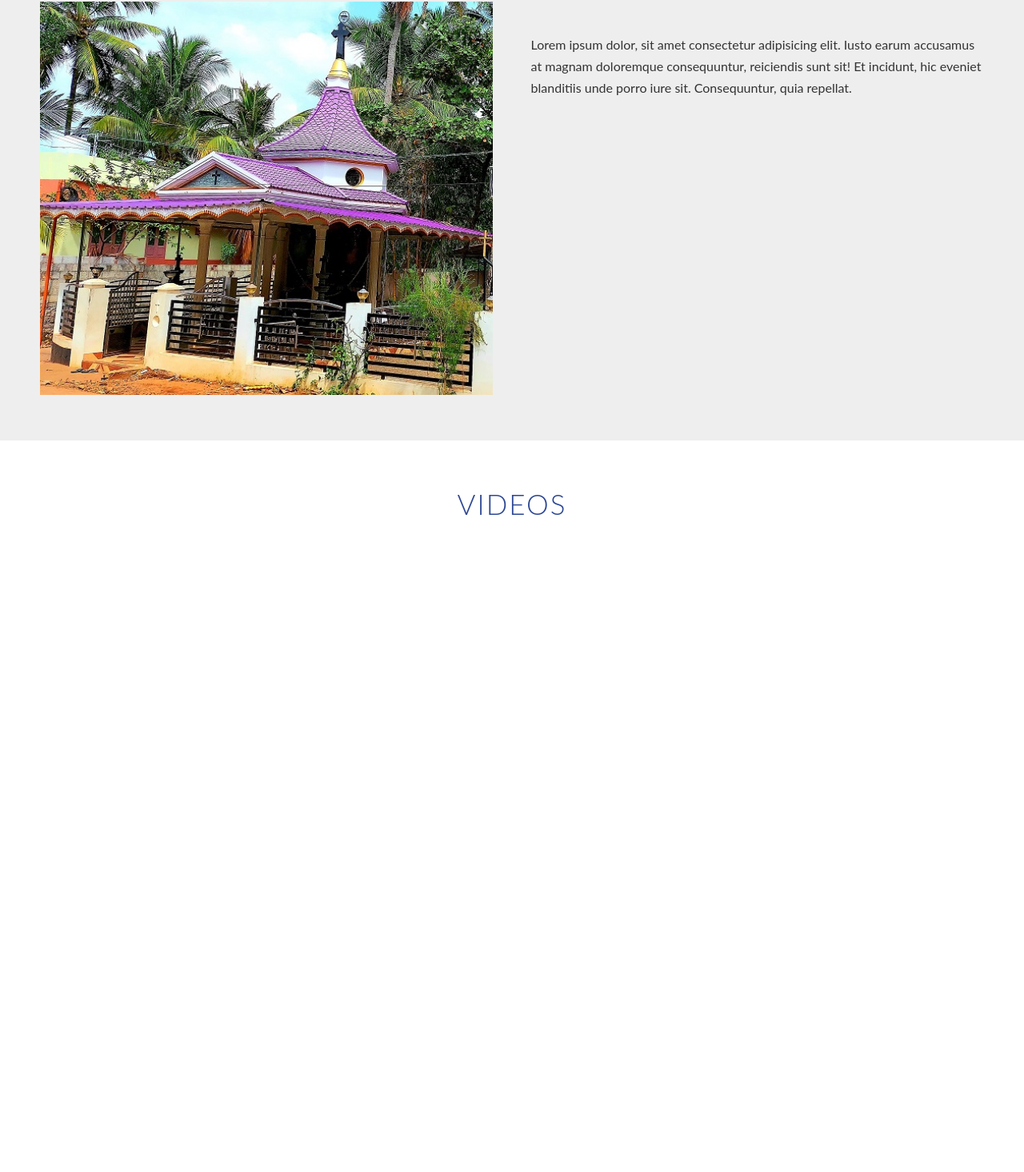
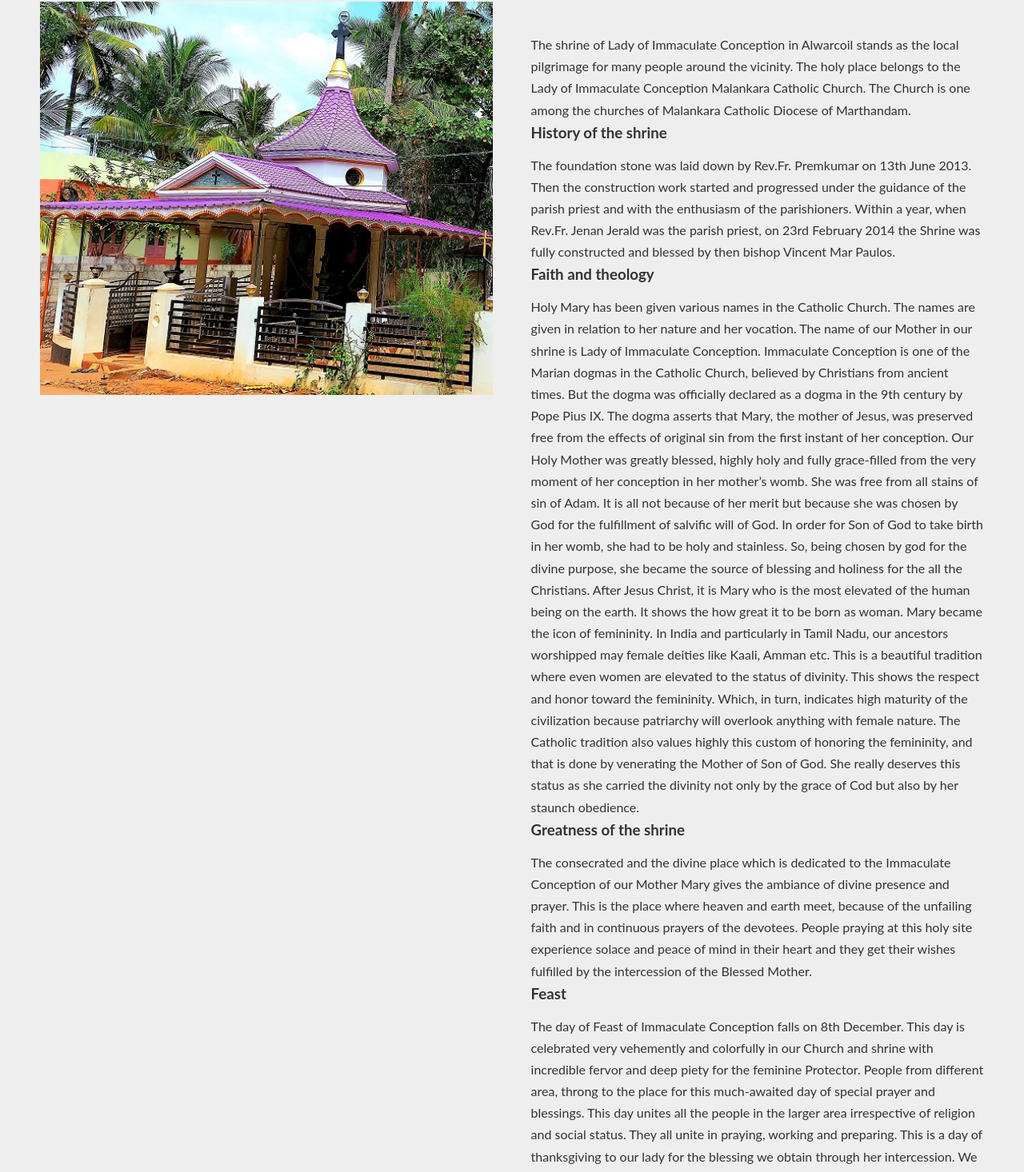
Before and after one commit to MalankaraChurch/church-ui, a React (Create React App) app: page / in a window 1280 px wide. Shown: the part 2018-3484 px from the top of the page at 80% size. Built offline with nearby package versions, Linux system fonts and the light colour scheme.

Commit message:
Shrine content

```diff
--- a/src/components/Home/Shrine/Shrine.tsx
+++ b/src/components/Home/Shrine/Shrine.tsx
@@ -13,10 +13,87 @@ const Shrine: React.FC<ShrineProps> = (props: ShrineProps) => {
           <img src={shrineImage} alt="Shrine" />
         </div>
         <div className="shrine__content">
-          Lorem ipsum dolor, sit amet consectetur adipisicing elit. Iusto earum
-          accusamus at magnam doloremque consequuntur, reiciendis sunt sit! Et
-          incidunt, hic eveniet blanditiis unde porro iure sit. Consequuntur,
-          quia repellat.
+          <p>
+            The shrine of Lady of Immaculate Conception in Alwarcoil stands as
+            the local pilgrimage for many people around the vicinity. The holy
+            place belongs to the Lady of Immaculate Conception Malankara
+            Catholic Church. The Church is one among the churches of Malankara
+            Catholic Diocese of Marthandam.
+          </p>
+
+          <h3>History of the shrine</h3>
+
+          <p>
+            The foundation stone was laid down by Rev.Fr. Premkumar on 13th June
+            2013. Then the construction work started and progressed under the
+            guidance of the parish priest and with the enthusiasm of the
+            parishioners. Within a year, when Rev.Fr. Jenan Jerald was the
+            parish priest, on 23rd February 2014 the Shrine was fully
+            constructed and blessed by then bishop Vincent Mar Paulos.
+          </p>
+
+          <h3>Faith and theology</h3>
+
+          <p>
+            Holy Mary has been given various names in the Catholic Church. The
+            names are given in relation to her nature and her vocation. The name
+            of our Mother in our shrine is Lady of Immaculate Conception.
+            Immaculate Conception is one of the Marian dogmas in the Catholic
+            Church, believed by Christians from ancient times. But the dogma was
+            officially declared as a dogma in the 9th century by Pope Pius IX.
+            The dogma asserts that Mary, the mother of Jesus, was preserved free
+            from the effects of original sin from the first instant of her
+            conception. Our Holy Mother was greatly blessed, highly holy and
+            fully grace-filled from the very moment of her conception in her
+            mother’s womb. She was free from all stains of sin of Adam. It is
+            all not because of her merit but because she was chosen by God for
+            the fulfillment of salvific will of God. In order for Son of God to
+            take birth in her womb, she had to be holy and stainless. So, being
+            chosen by god for the divine purpose, she became the source of
+            blessing and holiness for the all the Christians. After Jesus
+            Christ, it is Mary who is the most elevated of the human being on
+            the earth. It shows the how great it to be born as woman. Mary
+            became the icon of femininity. In India and particularly in Tamil
+            Nadu, our ancestors worshipped may female deities like Kaali, Amman
+            etc. This is a beautiful tradition where even women are elevated to
+            the status of divinity. This shows the respect and honor toward the
+            femininity. Which, in turn, indicates high maturity of the
+            civilization because patriarchy will overlook anything with female
+            nature. The Catholic tradition also values highly this custom of
+            honoring the femininity, and that is done by venerating the Mother
+            of Son of God. She really deserves this status as she carried the
+            divinity not only by the grace of Cod but also by her staunch
+            obedience.
+          </p>
+
+          <h3>Greatness of the shrine</h3>
+
+          <p>
+            The consecrated and the divine place which is dedicated to the
+            Immaculate Conception of our Mother Mary gives the ambiance of
+            divine presence and prayer. This is the place where heaven and earth
+            meet, because of the unfailing faith and in continuous prayers of
+            the devotees. People praying at this holy site experience solace and
+            peace of mind in their heart and they get their wishes fulfilled by
+            the intercession of the Blessed Mother.
+          </p>
+
+          <h3>Feast</h3>
+
+          <p>
+            The day of Feast of Immaculate Conception falls on 8th December.
+            This day is celebrated very vehemently and colorfully in our Church
+            and shrine with incredible fervor and deep piety for the feminine
+            Protector. People from different area, throng to the place for this
+            much-awaited day of special prayer and blessings. This day unites
+            all the people in the larger area irrespective of religion and
+            social status. They all unite in praying, working and preparing.
+            This is a day of thanksgiving to our lady for the blessing we obtain
+            through her intercession. We offer the novena of prayers honoring
+            Mary’s Immaculate Conception and seek her protection and comfort.
+            The day of festivity and prayers will get over with mind filled with
+            divine grace in mind and delicious food in the belly.
+          </p>
         </div>
       </div>
     </section>
```
